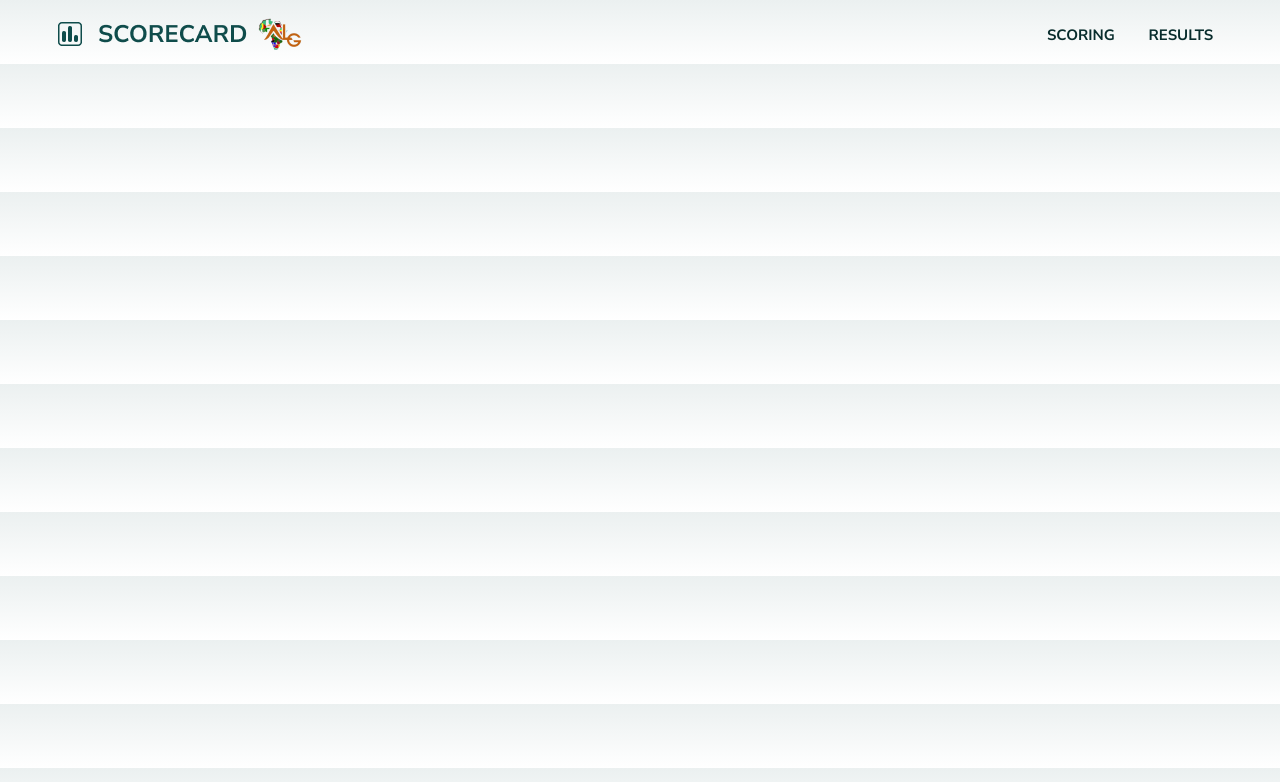
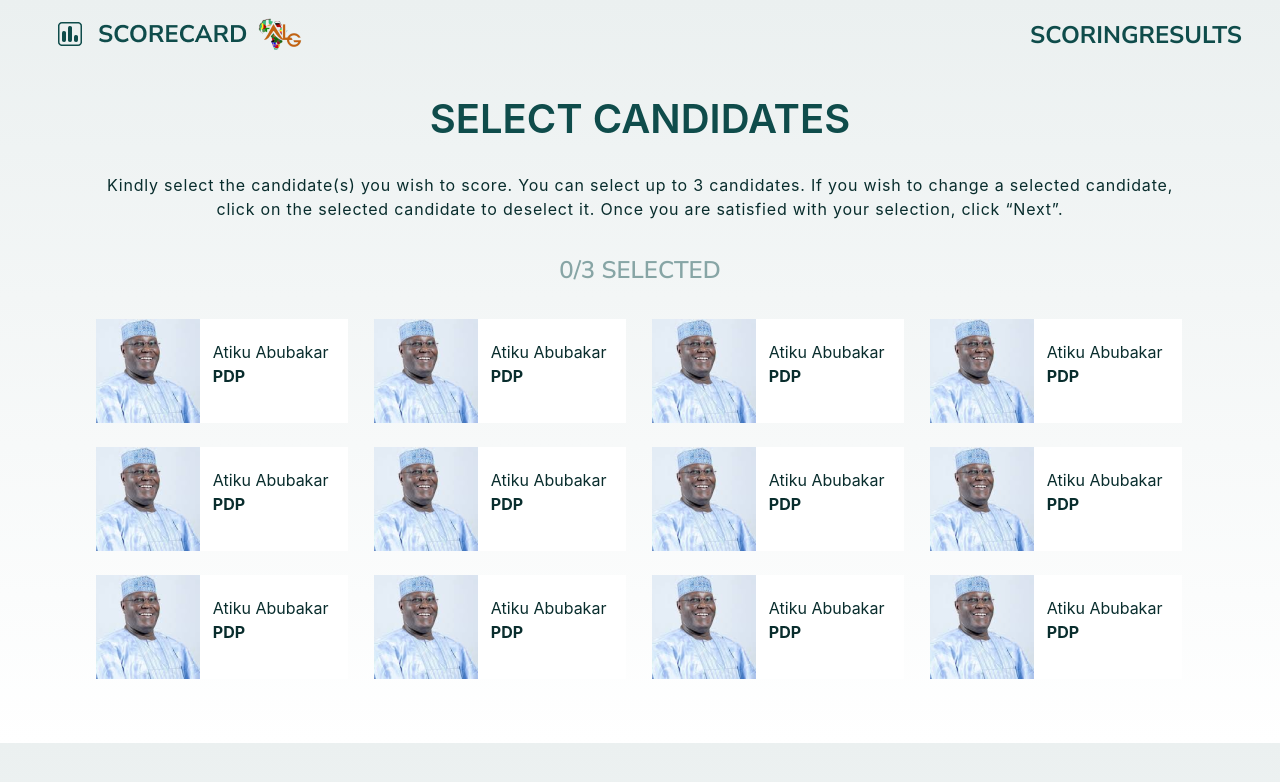
Before and after one commit to NoumanHunzai/scorecardapp, a React (Create React App) app: page /selectcandidate in a window 1280 px wide. Before the commit this address had no page. Shown: the top 782 px of the page. Built offline with nearby package versions, Linux system fonts and the light colour scheme.

Commit message:
Fix: Paletter Color Scheme and Typography

```diff
--- a/src/Routes/index.js
+++ b/src/Routes/index.js
@@ -4,6 +4,7 @@
 import Header from "../components/Header";
 import Home from "../pages/home";
 import CandidateScoreBoard from "../pages/CandidateScoreBoard";
+import SelectCandidate from "../pages/SelectCandidate";
 
 const RoutesMain = () => {
   return (
@@ -13,6 +14,7 @@
         <Routes>
           <Route exact path="/" element={<Home />} />
           <Route exact path="/score" element={<CandidateScoreBoard />} />
+          <Route exact path="/selectcandidate" element={<SelectCandidate />} />
         </Routes>
       </Router>
     </>
--- a/src/components/candidateCard/index.js
+++ b/src/components/candidateCard/index.js
@@ -27,6 +27,7 @@
     display: "flex",
     background: theme.palette.background.primary,
     width: "252px",
+    cursor: "pointer",
   },
   leftContainer: {
     width: "104px",
--- a/src/pages/SelectCandidate/index.js
+++ b/src/pages/SelectCandidate/index.js
@@ -56,6 +56,7 @@
     fontWeight: 400,
     fontSize: "16px",
     padding: "2em",
+    letterSpacing: "0.05em",
   },
   select: {
     color: `${theme.palette.text.select} !important`,
--- a/src/theme/palette.js
+++ b/src/theme/palette.js
@@ -9,12 +9,14 @@
 const lc = "#87A5A5";
 const vlc = "#8EA7A3";
 const dc = "#092D2D";
+const shade = "#828282";
+
 const palette = {
   black,
   white,
   primary: {
     contrastText: black,
-    main: "##0F4C4B",
+    main: text,
   },
   secondary: {
     contrastText: white,
@@ -24,6 +26,7 @@
     primary: "#000000",
     secondary: "#092D2D",
     select: lc,
+    shadow: shade,
   },
   background: {
     default: "linear-gradient(180deg, #ebf0f0 0%, #ffffff 100%);",
--- a/src/theme/typography.js
+++ b/src/theme/typography.js
@@ -8,35 +8,83 @@
   backgroundColor: "transparent",
 
   h1: {
-    display: "flex",
-    justifyContent: "center",
-    color: palette.secondary.main,
-
+    color: palette.primary.main,
+    fontFamily: "Inter, sans-serif",
     fontStyle: "normal",
-    fontWeight: 700,
+    fontWeight: 600,
     fontSize: "40px",
     lineHeight: "45px",
   },
   h2: {
-    color: palette.text.secondary,
-
+    color: palette.primary.main,
     fontWeight: 700,
-    fontSize: "15px",
+    fontSize: "24px",
     lineHeight: "34px",
   },
   h3: {
-    color: palette.text.secondary,
+    color: palette.primary.contrastText,
+    fontWeight: 600,
+    fontSize: "24px",
+    lineHeight: "24px",
+    fontFamily: "Inter, sans-serif",
+    fontStyle: "normal",
+  },
+  h4: {
+    color: palette.primary.contrastText,
+    fontWeight: 600,
+    fontSize: "18px",
+    lineHeight: "24px",
+    fontFamily: "Inter, sans-serif",
+    fontStyle: "normal",
+  },
+  h5: {
+    color: palette.primary.contrastText,
+    fontWeight: 400,
+    fontSize: "24px",
+    lineHeight: "24px",
+    fontFamily: "Inter, sans-serif",
+    fontStyle: "normal",
+  },
+
+  body1: {
+    color: palette.primary.main,
+    fontWeight: 600,
+    fontSize: "16px",
+    lineHeight: "24px",
+    fontFamily: "Inter, sans-serif",
+    fontStyle: "normal",
+  },
+  body2: {
+    color: palette.text.select,
     fontWeight: 400,
     fontSize: "16px",
     lineHeight: "24px",
-    fontFamily: "bitter",
+    fontFamily: "Inter, sans-serif",
+    fontStyle: "normal",
   },
-
-  body1: {
-    color: palette.text.secondary,
+  subtitle1: {
+    color: palette.text.shadow,
+    fontWeight: 600,
+    fontSize: "16px",
+    lineHeight: "24px",
+    fontFamily: "Bitter",
+    fontStyle: "normal",
+  },
+  subtitle2: {
+    color: palette.text.shadow,
+    fontWeight: 400,
+    fontSize: "14px",
+    lineHeight: "24px",
+    fontFamily: "Nunito Sans, sans-serif",
+    fontStyle: "normal",
+  },
+  paragraphy: {
+    color: palette.primary.main,
     fontWeight: 400,
     fontSize: "16px",
-    lineHeight: "22px",
+    lineHeight: "24px",
+    fontFamily: "Bitter",
+    fontStyle: "normal",
   },
 };
 
```
